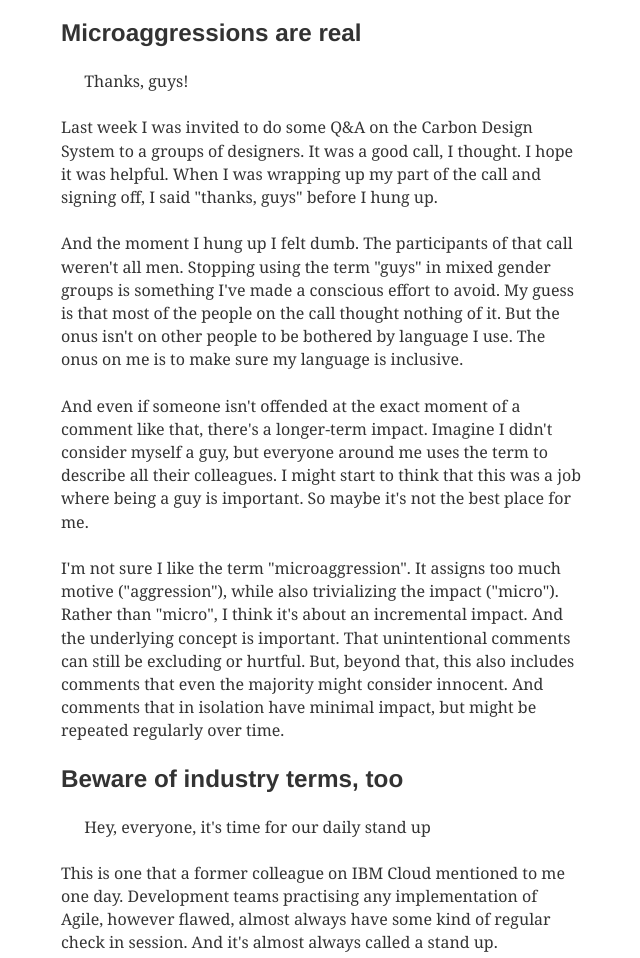
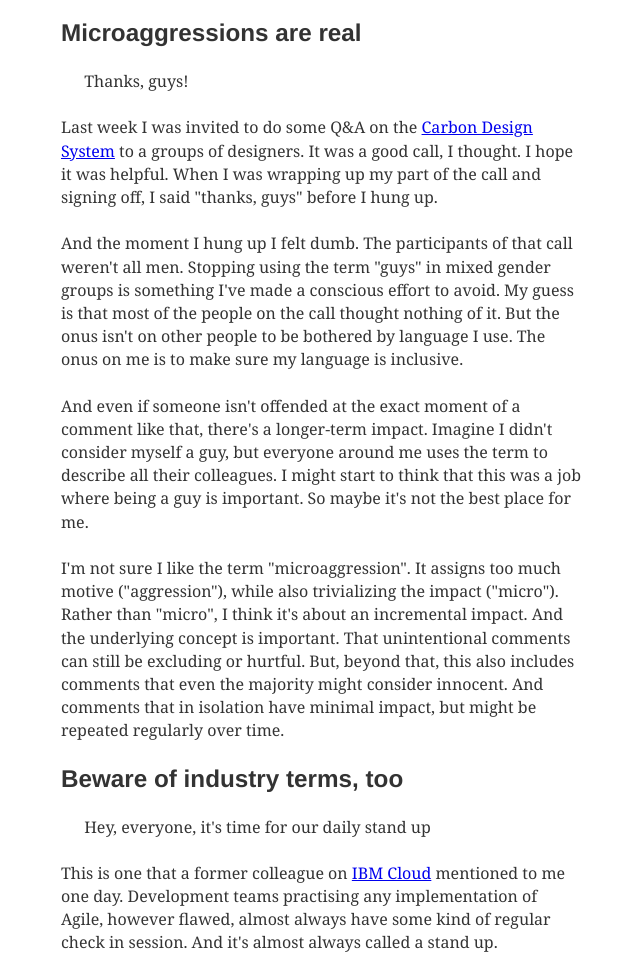
Before and after one commit to shinytoyrobots/robin-cannon-dotcom, a Gatsby site: page /20190409-microaggressions-careful-of-small-things/ in a window 1280 px wide. Shown: the part 572-1530 px from the top of the page, without its empty margins (318-958 px from the left). Built offline with nearby package versions, Linux system fonts and the light colour scheme; Gatsby itself is replaced by a stand-in of ours; some packages are replaced by stand-ins of ours; what typography-theme-judah would draw is missing.

Commit message:
Updating links

```diff
--- a/content/blog/20190409-microaggressions-careful-of-small-things/index.md
+++ b/content/blog/20190409-microaggressions-careful-of-small-things/index.md
@@ -17,7 +17,7 @@ I didn't have the full context of the joke during the session. I doubt there was
 
 > Thanks, guys!
 
-Last week I was invited to do some Q&A on the Carbon Design System to a groups of designers. It was a good call, I thought. I hope it was helpful. When I was wrapping up my part of the call and signing off, I said "thanks, guys" before I hung up.
+Last week I was invited to do some Q&A on the [Carbon Design System]('https://www.carbondesignsystem.com/') to a groups of designers. It was a good call, I thought. I hope it was helpful. When I was wrapping up my part of the call and signing off, I said "thanks, guys" before I hung up.
 
 And the moment I hung up I felt dumb. The participants of that call weren't all men. Stopping using the term "guys" in mixed gender groups is something I've made a conscious effort to avoid. My guess is that most of the people on the call thought nothing of it. But the onus isn't on other people to be bothered by language I use. The onus on me is to make sure my language is inclusive.
 
@@ -29,7 +29,7 @@ I'm not sure I like the term "microaggression". It assigns too much motive ("agg
 
 > Hey, everyone, it's time for our daily stand up
 
-This is one that a former colleague on IBM Cloud mentioned to me one day. Development teams practising any implementation of Agile, however flawed, almost always have some kind of regular check in session. And it's almost always called a stand up.
+This is one that a former colleague on [IBM Cloud]('https://www.ibm.com/cloud/') mentioned to me one day. Development teams practising any implementation of Agile, however flawed, almost always have some kind of regular check in session. And it's almost always called a stand up.
 
 Would you feel great if you were a wheelchair user being asked to come and "stand up" on a daily basis? I don't know. But I do know there's no real reason for that regular check in to be called a stand up. I assume it's just because the first team that codified the term stood up for it, and my guess is that that team didn't include a wheelchair user.
 
```
